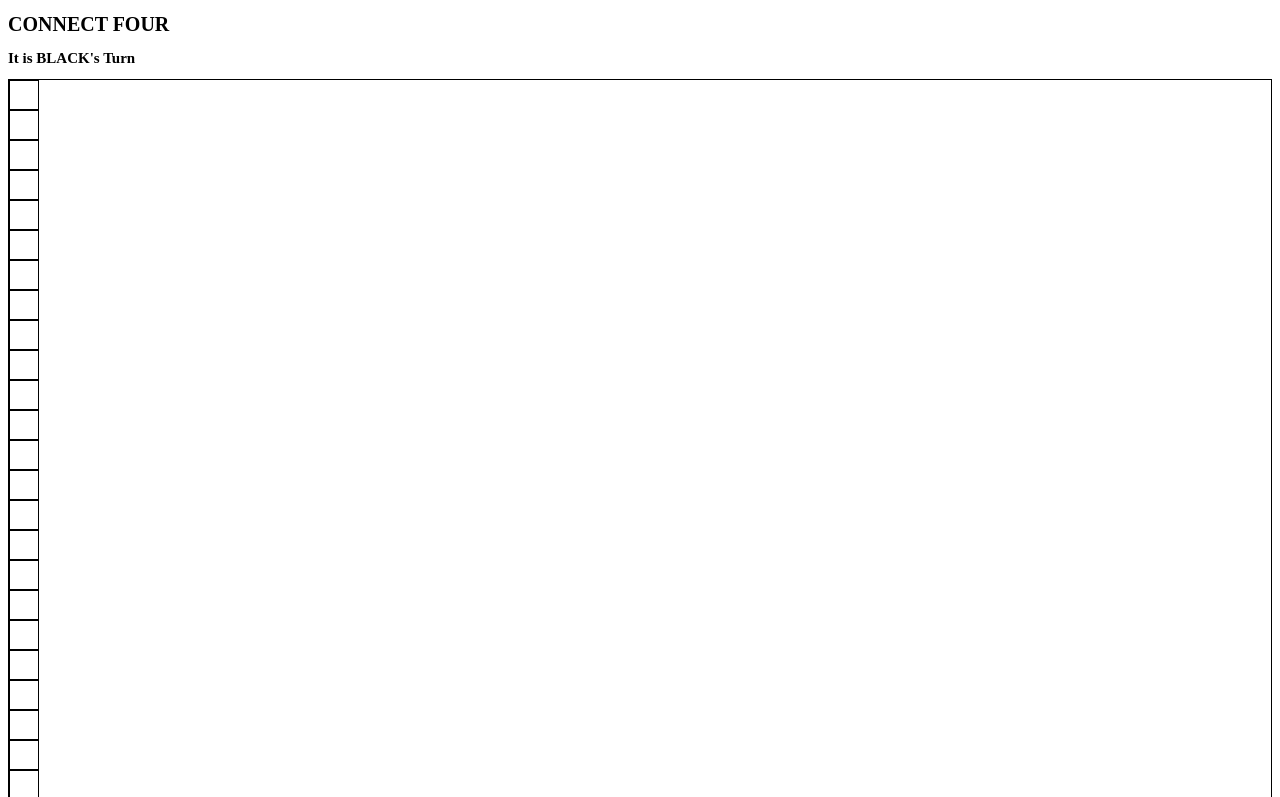
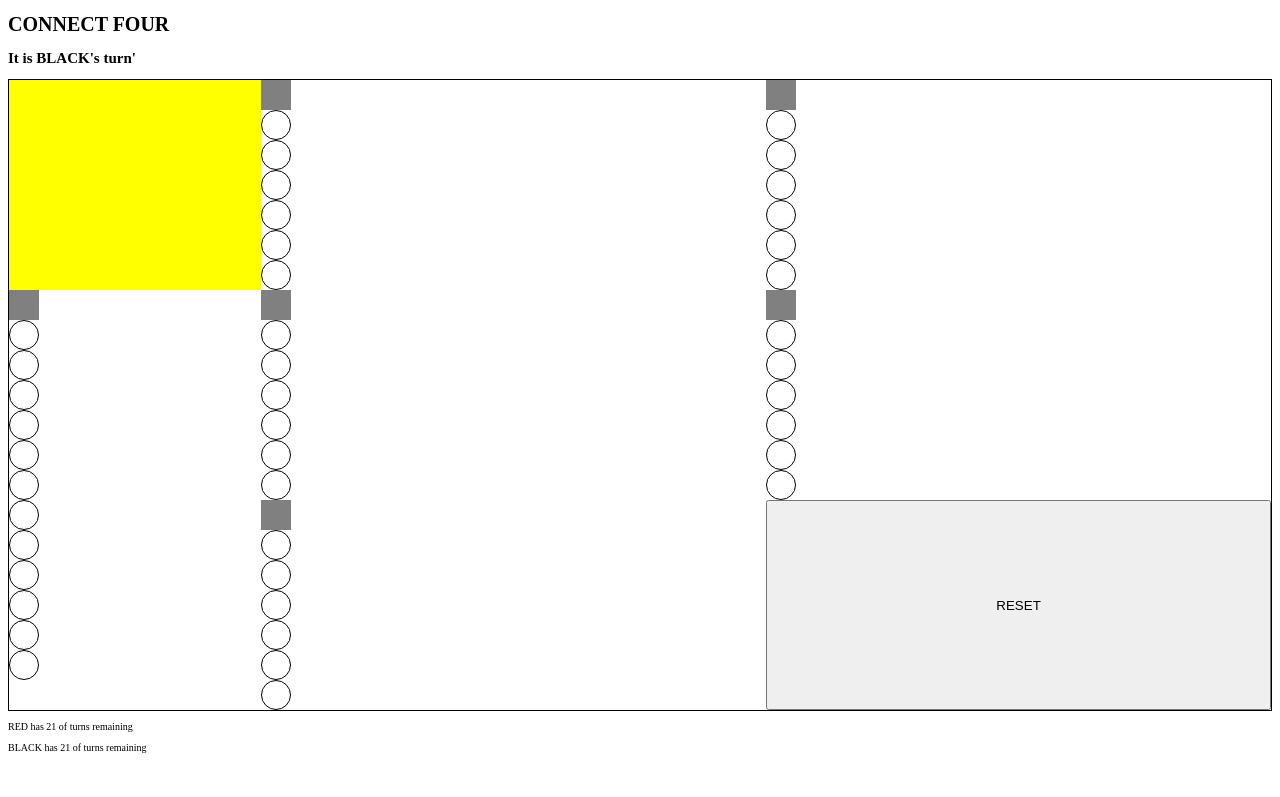
Before and after one commit to JGore99/connect-four, a plain HTML site: page index.html in a window 1280 px wide. Shown: the top 797 px of the page. Drawn offline with Linux system fonts and the light colour scheme.

Commit message:
determine winner functionality needed, all other logic roughed in

```diff
--- a/css/style.css
+++ b/css/style.css
@@ -20,10 +20,24 @@ html {
 
 .board {
   border: 1px solid black;
+  display: grid;
+  grid-template-columns: 20% 40% 40%;
+  grid-template-rows: auto 1fr auto;
+}
+
+.psuedo-board {
+  background-color: yellow;
+}
+
+.above-board {
+  background-color: grey;
+  height: 30px;
+  width: 30px;
 }
 
 .square {
   border: 1px solid black;
+  border-radius: 50%;
   height: 30px;
   width: 30px;
 }
--- a/index.html
+++ b/index.html
@@ -1,19 +1,22 @@
 <!DOCTYPE html>
 <html lang="en">
   <head>
-  <meta charset="UTF-8">
-  <meta http-equiv="X-UA-Compatible" content="IE=edge">
-  <meta name="viewport" content="width=device-width, initial-scale=1.0">
+    <meta charset="UTF-8" />
+    <meta http-equiv="X-UA-Compatible" content="IE=edge" />
+    <meta name="viewport" content="width=device-width, initial-scale=1.0" />
     <script defer src="js/app.js"></script>
-  <link rel="stylesheet" href="css/style.css">
+    <link rel="stylesheet" href="css/style.css" />
     <title>Connect Four</title>
   </head>
   <body>
     <h1 class="game-title">CONNECT FOUR</h1>
-  <h2 class="turn-title">It is BLACK's Turn</h2>
+    <h2 id="message">It is BLACK's turn</h2>
+    <div class="structure">
+      <div class="leg"></div>
     <div class="board">
-    <div class="leg"></div>
+      <div class="psuedo-board"></div>
       <div class="column">
+        <div class="above-board"></div>
         <div class="square" id="0"></div>
         <div class="square" id="1"></div>
         <div class="square" id="2"></div>
@@ -22,6 +25,7 @@
         <div class="square" id="5"></div>
       </div>
       <div class="column">
+        <div class="above-board"></div>
         <div class="square" id="6"></div>
         <div class="square" id="7"></div>
         <div class="square" id="8"></div>
@@ -30,6 +34,7 @@
         <div class="square" id="11"></div>
       </div>
       <div class="column">
+        <div class="above-board"></div>
         <div class="square" id="12"></div>
         <div class="square" id="13"></div>
         <div class="square" id="14"></div>
@@ -38,6 +43,7 @@
         <div class="square" id="17"></div>
       </div>
       <div class="column">
+        <div class="above-board"></div>
         <div class="square" id="18"></div>
         <div class="square" id="19"></div>
         <div class="square" id="20"></div>
@@ -46,6 +52,7 @@
         <div class="square" id="23"></div>
       </div>
       <div class="column">
+        <div class="above-board"></div>
         <div class="square" id="24"></div>
         <div class="square" id="25"></div>
         <div class="square" id="26"></div>
@@ -62,6 +69,7 @@
         <div class="square" id="35"></div>
       </div>
       <div class="column">
+        <div class="above-board"></div>
         <div class="square" id="36"></div>
         <div class="square" id="37"></div>
         <div class="square" id="38"></div>
@@ -70,8 +78,10 @@
         <div class="square" id="41"></div>
       </div>
       <button class="reset">RESET</button>
+    </div>
     <div class="leg"></div>
     </div>
+
     <div class="status-section">
       <p class="red-status">RED has # of turns remaining</p>
       <p class="black-status">BLACK has # of turns remaining</p>
@@ -79,7 +89,6 @@
   </body>
 </html>
 
-
 <!-- Connect Four -->
 <!--  board, -->
 <!-- grid of squares 7 columns, 6 rows-->
--- a/js/app.js
+++ b/js/app.js
@@ -1,12 +1,19 @@
 /*--------- Cached Element References ---------*/
+const blackStatus = document.querySelector(".black-status")
+const boardEl = document.querySelector(".board")
+const boardSquares = document.querySelectorAll(".square")
+const messageEl = document.getElementById("message")
+const redStatus = document.querySelector(".red-status")
+const resetBtn = document.querySelector(".reset")
 const turnEl = document.querySelector(".turn-title")
-const boardEl = document.querySelector(".board")
-const resetBtn = document.querySelector(".reset")
 /*----------------- Constants -----------------*/
 
 /*------------- Variables (state) -------------*/
 let playerTurn = 1
+let redTurnsRemaining = 21
+let blackTurnsRemaining = 21
 let isWinner = null
+let chipColor = "BLACK"
 let gameMessage = "It's BLACK's turn!"
 let boardState = [
   null, null, null, null, null, null, null,
@@ -14,10 +21,8 @@ let boardState = [
   null, null, null, null, null, null, null,
   null, null, null, null, null, null, null,
   null, null, null, null, null, null, null,
-  null, null, null, null, null, null, null,
+  null, null, null, null, null, null, null
 ]
-
-
 
 /*-------------- Event Listeners --------------*/
 
@@ -30,21 +35,25 @@ clearAll()
 // A. click event tied to the board, identifies target id of square clicked
 // B. target id is used to update state array.
 
-function handleClick(e){
-  let targetId = parseInt(e.target.id)
-  if (isWinner === null && boardState[targetId] === null){
-    playerTurn === 1 ? boardState[targetId] = -1 : boardState[targetId] = 1
-    console.log(boardState)
-    playerTurn = playerTurn * 1
+function handleClick(e) {
+  let targetId = parseInt(e.target.id);
+  if (isWinner === null && boardState[targetId] === null) {
+    playerTurn === 1 ? (boardState[targetId] = -1) : (boardState[targetId] = 1);
+    turnCounter()
+    playerTurn = playerTurn * -1;
+    playerTurn === 1 ? chipColor = "BLACK" : chipColor = "RED"
   }
+  console.log(playerTurn)
   render()
   determineWinner()
-  handleMessage()
+  handleMessages()
 }
 
-
-function clearAll(){
+function clearAll() {
   playerTurn = 1
+  redTurnsRemaining = 21
+  blackTurnsRemaining = 21
+  chipColor = "BLACK"
   isWinner = null
   gameMessage = "It is BLACK's turn!"
   boardState = [
@@ -53,24 +62,53 @@ function clearAll(){
     null, null, null, null, null, null, null,
     null, null, null, null, null, null, null,
     null, null, null, null, null, null, null,
-    null, null, null, null, null, null, null,
+    null, null, null, null, null, null, null
   ]
 
-  handleMessage()
+  boardSquares.forEach((boardSquare) => {
+    boardSquare.innerText = "";
+  })
+
+  handleMessages()
   render()
 }
 
-
-function render(){
+function render() {
+  boardSquares.forEach((boardSquare, idx) => {
+    if (boardState[idx] === -1) {
+      boardSquare.innerText = "BL";
+    } else if (boardState[idx] === 1) {
+      boardSquare.innerText = "RD";
+    }
+  })
 
 }
 
-function handleMessage(){
+function handleMessages() {
+  console.log(isWinner)
+  if(isWinner === null){
+    gameMessage = `It is ${chipColor}'s turn'`
+  } else if (isWinner === "BLACK"){
+    gameMessage = "Congrats! BLACK Won!"
+  } else if (isWinner === "RED"){
+    gameMessage = "Congrats! RED Won!"
+  } else if (isWinner === "Tie"){
+    gameMessage = "It's a tie! Play again?"
+  }
+  messageEl.innerText = gameMessage
 
+  blackStatus.innerText = `BLACK has ${blackTurnsRemaining} of turns remaining`
+  redStatus.innerText = `RED has ${redTurnsRemaining} of turns remaining`
+
+  render()
 }
 
+function turnCounter(){
+  playerTurn === 1 ? blackTurnsRemaining -- : redTurnsRemaining --
+  console.log(blackTurnsRemaining, redTurnsRemaining)
+}
 
-function determineWinner(){
+function determineWinner() {
 
 }
 
```
Lines whose indentation alone changed are shown as unchanged.
